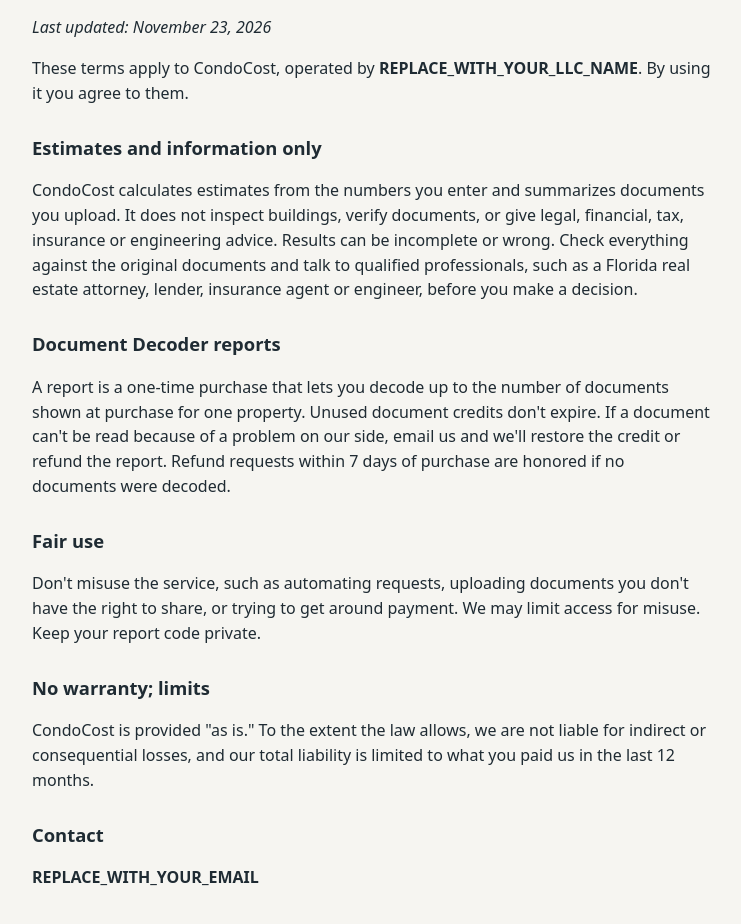
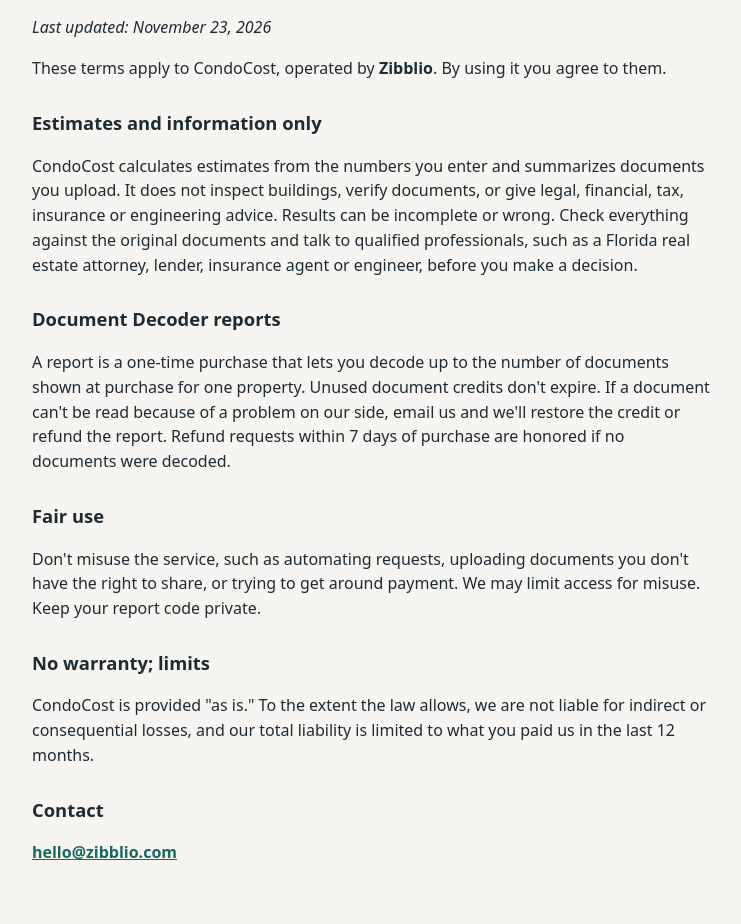
Before and after one commit to rdepi001/Condocost, a plain HTML site: page public/terms.html in a window 1280 px wide. Shown: the part 128-1052 px from the top of the page, without its empty margins (268-1009 px from the left). Drawn offline with Linux system fonts and the light colour scheme.

Commit message:
Add business name (Zibblio) and support email (hello@zibblio.com)
Co-Authored-By: Claude Opus 5.5 <noreply@anthropic.com>
Claude-Session: https://claude.ai/code/session_01WDtxf8jSJKzpNUtx7zHqu6

```diff
--- a/public/terms.html
+++ b/public/terms.html
@@ -6,7 +6,7 @@
 <p><a href="/">← Back to CondoCost</a></p>
 <h1>CondoCost Terms of Use</h1>
 <p><em>Last updated: November 23, 2026</em></p>
-<p>These terms apply to CondoCost, operated by <strong>REPLACE_WITH_YOUR_LLC_NAME</strong>. By using it you agree to them.</p>
+<p>These terms apply to CondoCost, operated by <strong>Zibblio</strong>. By using it you agree to them.</p>
 <h2>Estimates and information only</h2>
 <p>CondoCost calculates estimates from the numbers you enter and summarizes documents you upload. It does not inspect buildings, verify documents, or give legal, financial, tax, insurance or engineering advice. Results can be incomplete or wrong. Check everything against the original documents and talk to qualified professionals, such as a Florida real estate attorney, lender, insurance agent or engineer, before you make a decision.</p>
 <h2>Document Decoder reports</h2>
@@ -16,5 +16,5 @@
 <h2>No warranty; limits</h2>
 <p>CondoCost is provided "as is." To the extent the law allows, we are not liable for indirect or consequential losses, and our total liability is limited to what you paid us in the last 12 months.</p>
 <h2>Contact</h2>
-<p><strong>REPLACE_WITH_YOUR_EMAIL</strong></p>
+<p><a href="mailto:hello@zibblio.com"><strong>hello@zibblio.com</strong></a></p>
 </body></html>
```
Also changed, not shown: public/index.html (+1 -1 lines), public/privacy.html (+2 -2 lines).
